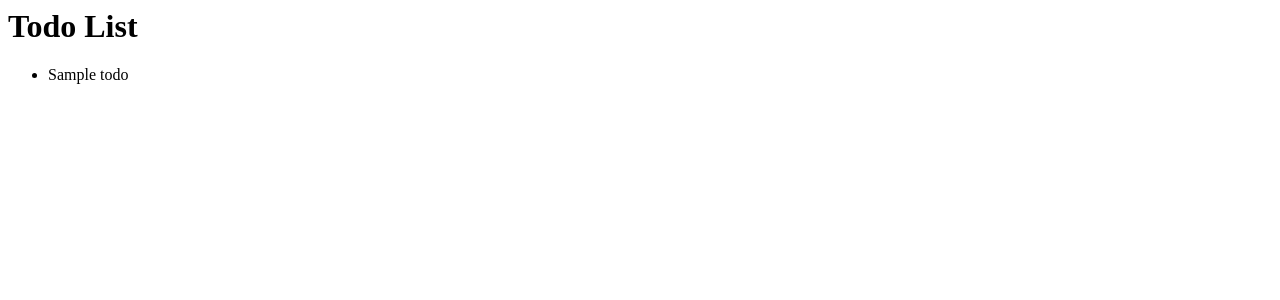
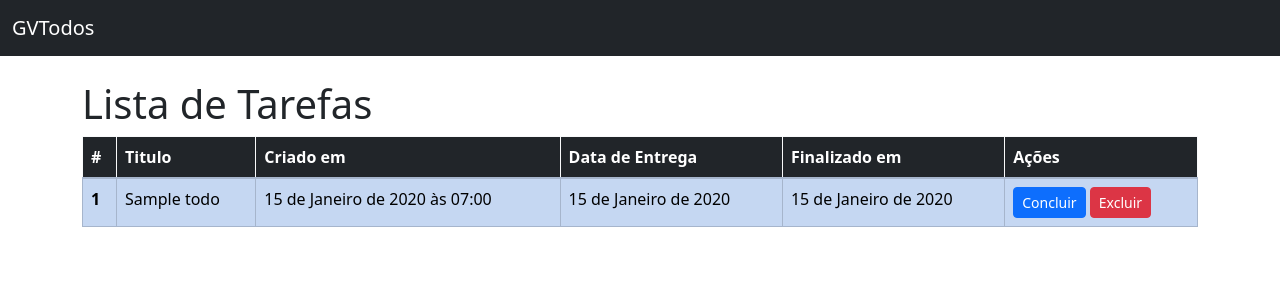
Before and after one commit to GabrielHidaN/TODO_List, a Django app: page / in a window 1280 px wide. Shown: the top 300 px of the page. Run offline with Django 5.2, Linux system fonts and the light colour scheme; tables that the repository leaves empty hold one stand-in row (values such as "Sample post").

Commit message:
add: created page of tasks list

```diff
--- a/todos/models.py
+++ b/todos/models.py
@@ -7,6 +7,6 @@ class Todo(models.Model):
 
     created_at = models.DateTimeField(auto_now_add=True, null=False, blank=False)
 
-    deadline = models.DateTimeField(null=False, blank=False)
+    deadline = models.DateField(null=False, blank=False)
 
-    finished_at = models.DateTimeField(null=True)
+    finished_at = models.DateField(null=True)
--- a/todos/templates/todos/todo_list.html
+++ b/todos/templates/todos/todo_list.html
@@ -1,6 +1,63 @@
-<h1>Todo List </h1>
-<ul>
-    {% for todo in todos %}
-        <li>{{ todo.title }} </li>
-    {% endfor %}
-</ul>
+<!doctype html>
+<html lang="pt-br">
+
+<head>
+  <meta charset="utf-8">
+  <meta name="viewport" content="width=device-width, initial-scale=1">
+  <title>TODO LIST</title>
+  <link href="https://cdn.jsdelivr.net/npm/bootstrap@5.3.3/dist/css/bootstrap.min.css" rel="stylesheet"
+    integrity="sha384-QWTKZyjpPEjISv5WaRU9OFeRpok6YctnYmDr5pNlyT2bRjXh0JMhjY6hW+ALEwIH" crossorigin="anonymous">
+</head>
+
+<body>
+  <nav class="navbar bg-dark mb-4" data-bs-theme="dark">
+    <div class="container-fluid">
+      <a class="navbar-brand" href="#">GVTodos</a>
+    </div>
+  </nav>
+
+  <main class="container">
+    <h1>
+      Lista de Tarefas
+    </h1>
+    {% if todos %}
+      <table class="table table table-striped table-dark table-bordered border-light">
+        <thead>
+          <tr>
+            <th scope="col">#</th>
+            <th scope="col">Titulo</th>
+            <th scope="col">Criado em </th>
+            <th scope="col">Data de Entrega</th>
+            <th scope="col">Finalizado em </th>
+            <th scope="col">Ações</th>
+
+
+          </tr>
+        </thead>
+        <tbody class="table-group-divider table-primary">
+          {% for todo in todos %}
+              <tr>
+                <th scope="row">{{todo.pk}}</th>
+                <td>{{todo.title}}</td>
+                <td>{{todo.created_at}}</td>
+                <td>{{todo.deadline}}</td>
+                <td>{{todo.finished_at| default:"-"}}</td>
+                <td>
+                  <a href="#" class="btn btn-primary btn-sm">Concluir</a>
+                  <a href="#" class="btn btn-danger btn-sm">Excluir</a>
+                </td>
+              </tr>
+          {% endfor %}
+        </tbody>
+      </table>
+      {% else %}
+        <p>Não Há Tarefas Cadastradas</p>
+    {% endif %}
+
+  </main>
+  <script src="https://cdn.jsdelivr.net/npm/bootstrap@5.3.3/dist/js/bootstrap.bundle.min.js"
+    integrity="sha384-YvpcrYf0tY3lHB60NNkmXc5s9fDVZLESaAA55NDzOxhy9GkcIdslK1eN7N6jIeHz"
+    crossorigin="anonymous"></script>
+</body>
+
+</html>
```
Also changed, not shown: todos/migrations/0002_alter_todo_deadline_alter_todo_finished_at.py (added).
